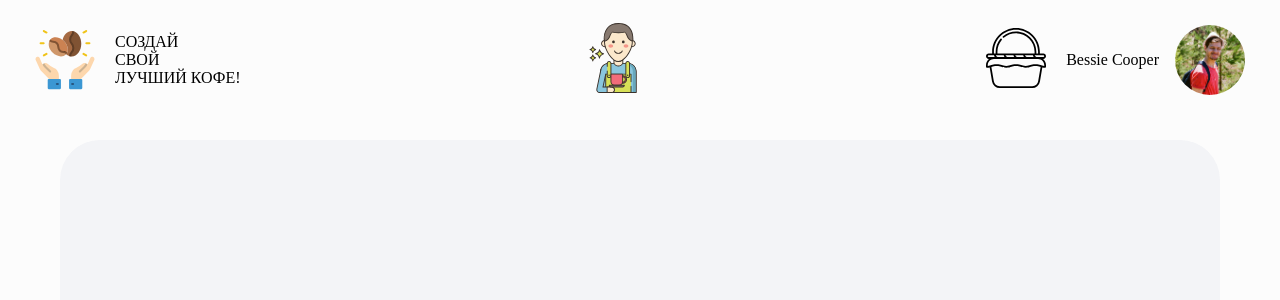
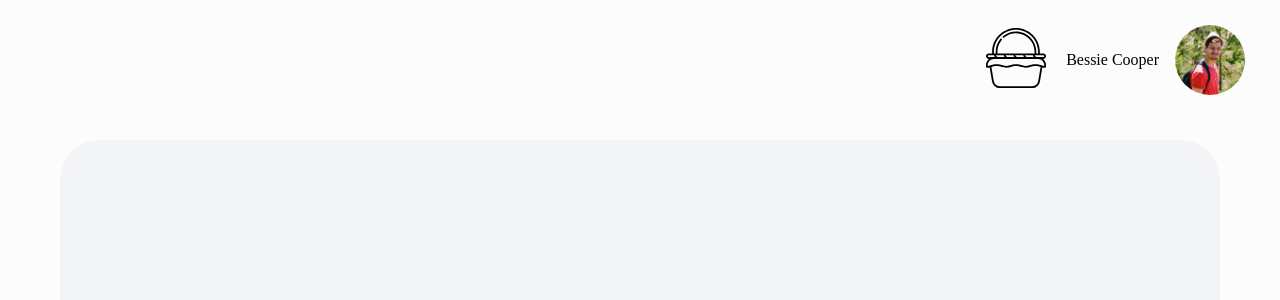
Before and after one commit to nakku-tricks/Create-Your-Best-Coffee, a Vue app: page / in a window 1280 px wide. Shown: the top 300 px of the page. Built offline with nearby package versions, Linux system fonts and the light colour scheme.

Commit message:
Настроил роуты

```diff
--- a/src/components/TheHeader.vue
+++ b/src/components/TheHeader.vue
@@ -3,7 +3,8 @@
     <div class="the-header__logo">
       <router-link
         class="the-header__logo-wrapper"
-        :to="{ name: 'coffeeList' }"
+        :to="{ name: 'createCoffee' }"
+        v-if="this.$route.name === 'coffeeList'"
       >
         <svg class="the-header__logo-img">
           <use xlink:href="../assets/img/sprite.svg#icon-logo"></use>
@@ -14,14 +15,29 @@
           лучший кофе!
         </p>
       </router-link>
-    </div>
-    <div class="the-header__create-coffee">
-      <svg class="the-header__create-logo">
-        <use xlink:href="../assets/img/sprite.svg#icon-create-coffee"></use>
-      </svg>
+      <router-link
+        class="the-header__logo-wrapper"
+        :to="{ name: 'coffeeList' }"
+        v-if="
+          this.$route.name === 'createCoffee' || this.$route.path === '/Cart'
+        "
+      >
+        <svg class="the-header__create-logo">
+          <use xlink:href="../assets/img/sprite.svg#icon-create-coffee"></use>
+        </svg>
+        <p class="the-header__logo-text">
+          Хочу <br />
+          Купить <br />
+          ваш кофе!
+        </p>
+      </router-link>
     </div>
     <div class="the-header__account">
-      <router-link class="the-header__cart" :to="{ name: 'cart' }">
+      <router-link
+        class="the-header__cart"
+        :to="{ name: 'cart' }"
+        v-if="this.$route.name !== 'cart'"
+      >
         <svg class="the-header__cart-icon">
           <use xlink:href="../assets/img/sprite.svg#icon-basket"></use>
         </svg>
```
